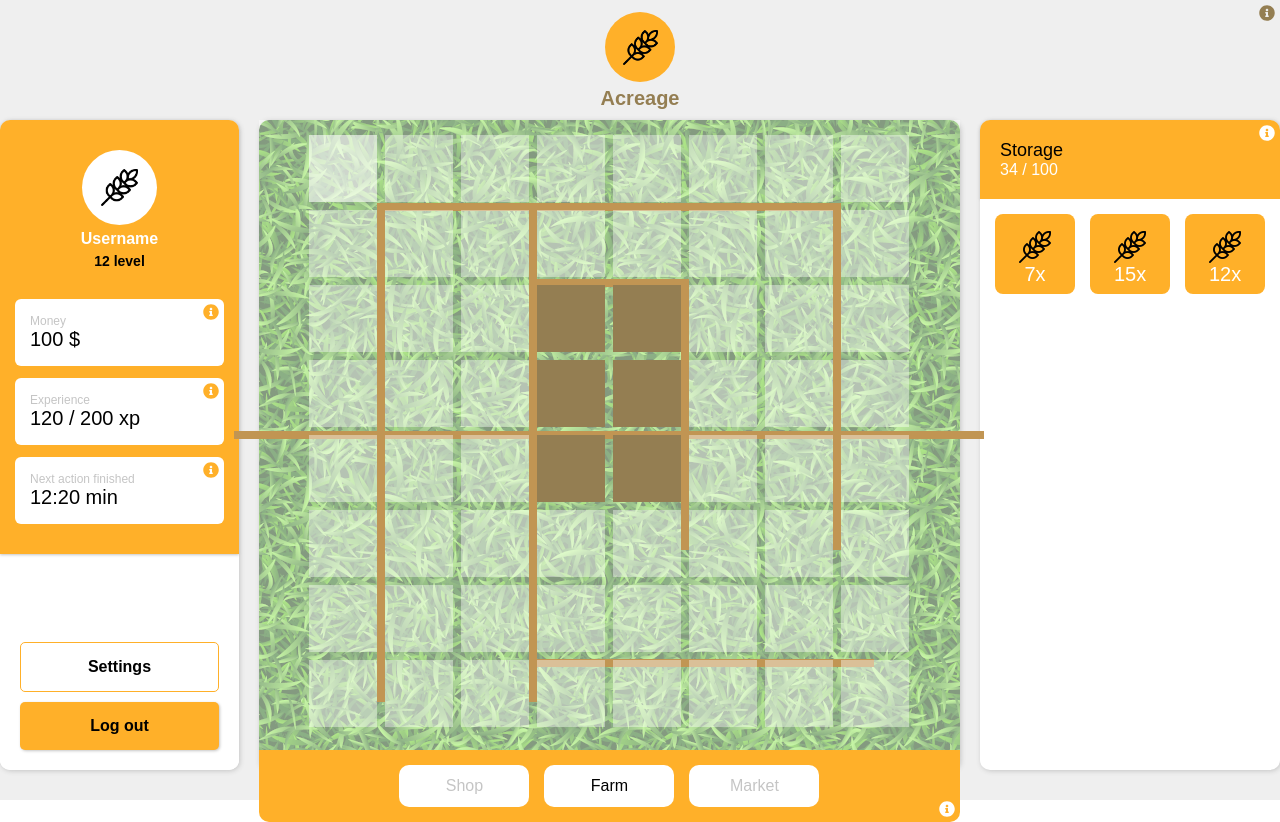
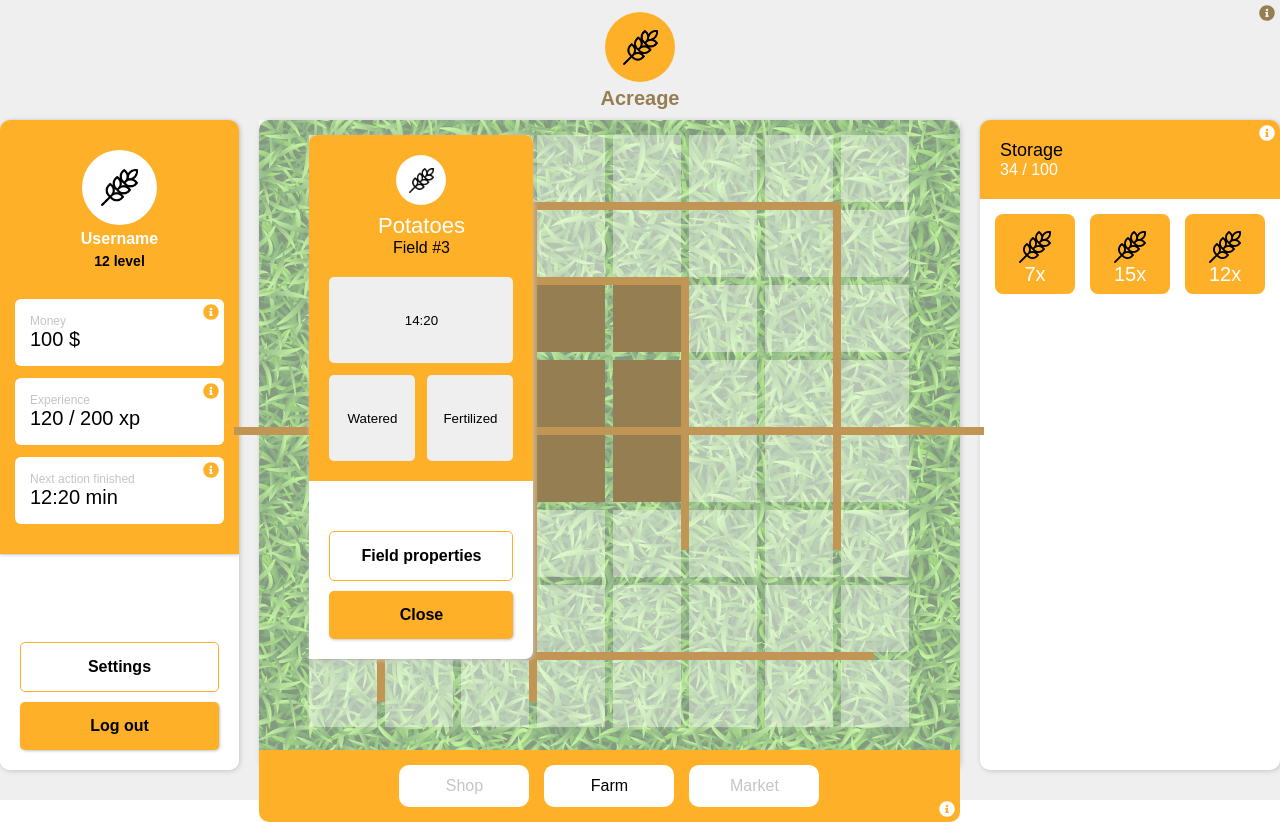
Before and after one commit to karoljurczynski/acreage, a React (Create React App) app: page / in a window 1280 px wide. Both pictures are taken after a click on the button 343 px from the left and 168 px from the top of the page. Built offline with nearby package versions, Linux system fonts and the light colour scheme.

Commit message:
Field menu wip

```diff
--- a/src/components/App/App.tsx
+++ b/src/components/App/App.tsx
@@ -34,8 +34,8 @@ const App = () => {
           </TopSection>
 
           <BottomSection color={ colorList.white } padding="20px 20px">
-            <LargeButton secondary>Settings</LargeButton>
-            <LargeButton primary>Log out</LargeButton>
+            <LargeButton onClick={ () => {} } secondary>Settings</LargeButton>
+            <LargeButton onClick={ () => {} } primary>Log out</LargeButton>
           </BottomSection>
         </MainBox>
 
--- a/src/components/Board/Board.tsx
+++ b/src/components/Board/Board.tsx
@@ -1,12 +1,14 @@
-import { Wrapper, Field, Road } from './BoardStyles';
+import { Wrapper, Road } from './BoardStyles';
+import Field from '../Field/Field';
 import { FieldsPattern } from '../../config/fields';
+import React from 'react';
 
 interface BoardProps {
   fields: FieldsPattern[];
 }
 
+const Board: React.FC<BoardProps> = ({ fields }) => {
 
-const Board: React.FC<BoardProps> = ({ fields }) => {
   return (
     <Wrapper>
       <Road></Road>
@@ -18,9 +20,14 @@ const Board: React.FC<BoardProps> = ({ fields }) => {
       <Road></Road>
       <Road></Road>
 
-      { fields.map(field => {
+      { fields.map((field: FieldsPattern) => {
         return (
-          <Field key={ field.fieldId } fieldCrop={ field.fieldCrop } fieldStatus={ field.fieldStatus } />
+          <Field
+            fieldId={ field.fieldId }
+            key={ field.fieldId }
+            fieldCrop={ field.fieldCrop }
+            fieldStatus={ field.fieldStatus }
+          />
         )
       })}
 
--- a/src/components/Board/BoardStyles.tsx
+++ b/src/components/Board/BoardStyles.tsx
@@ -1,14 +1,5 @@
 import styled from 'styled-components';
 import colorList from '../../config/colorList';
-
-interface FieldProps {
-  fieldCrop: string;
-  fieldStatus: string;
-}
-
-const disabledField: string = "rgba(255, 255, 255, 0.4)";
-const disabledFieldHover: string = "rgba(255, 255, 255, 0.6)";
-const emptyFieldHover: string = "rgba(148, 126, 82, 0.6)"
 
 export const Wrapper = styled.div`
   display: grid;
@@ -24,27 +15,6 @@ export const Wrapper = styled.div`
   background: transparent;
 `;
 
-export const Field = styled.button<FieldProps>`
-  width: 100%;
-  height: 100%;
-  background: ${ disabledField };
-  color: ${ colorList.black };
-  cursor: pointer;
-  z-index: 1;
-
-  :hover, :focus {
-    background: ${ disabledFieldHover };
-  }
-  ${({ fieldStatus }) => fieldStatus === "empty" && `
-    background: ${ colorList.darkBrown };
-
-    :hover, :focus {
-      background: ${ colorList.darkBrown };
-      border: 1px solid black;
-    }
-  `};
-`;
-
 export const Road = styled.span`
   position: absolute;
   height: 8px;
@@ -56,25 +26,25 @@ export const Road = styled.span`
   :nth-of-type(1) {
     width: 750px;
     left: 50%;
-    top: 50%;
+    top: 296px;
   }
 
   :nth-of-type(2) {
     width: 464px;
     left: 50%;
-    top: 72px;
+    top: 71px;
   }
 
   :nth-of-type(3) {
     width: 160px;
     left: calc(50%);
-    top: 148px;
+    top: 146px;
   }
 
   :nth-of-type(4) {
     width: 340px;
     left: calc(50% + 95px);
-    top: 528px;
+    top: 521px;
   }
 
   :nth-of-type(5) {
--- /dev/null
+++ b/src/components/Field/Field.tsx
@@ -0,0 +1,36 @@
+import { FieldSegment } from './FieldStyles';
+import { useState } from 'react';
+import FieldMenu from '../FieldMenu/FieldMenu';
+
+interface FieldProps {
+  fieldId: number,
+  fieldCrop: string,
+  fieldStatus: string
+}
+
+const Field: React.FC<FieldProps> = ({ fieldId, fieldCrop, fieldStatus }) => {
+
+  const [isFieldClicked, setIsFieldClicked] = useState(false);
+  const handleFieldOnClick = () => {
+    isFieldClicked ? setIsFieldClicked(false) : setIsFieldClicked(true);
+  }
+
+  return (
+    <>
+    { isFieldClicked &&
+      <FieldMenu
+        closeFieldMenu={ handleFieldOnClick }
+      />
+    }
+
+    <FieldSegment
+      fieldCrop={ fieldCrop }
+      fieldStatus={ fieldStatus }
+      onClick={ handleFieldOnClick }
+    />
+
+    </>
+  )
+}
+
+export default Field;
--- /dev/null
+++ b/src/components/Field/FieldStyles.tsx
@@ -0,0 +1,32 @@
+import styled from 'styled-components';
+import colorList from '../../config/colorList';
+
+interface FieldProps {
+  fieldCrop: string;
+  fieldStatus: string;
+}
+
+const disabledField: string = "rgba(255, 255, 255, 0.4)";
+const disabledFieldHover: string = "rgba(255, 255, 255, 0.6)";
+const emptyFieldHover: string = "rgba(148, 126, 82, 0.6)"
+
+export const FieldSegment = styled.button<FieldProps>`
+  width: 100%;
+  height: 100%;
+  background: ${ disabledField };
+  color: ${ colorList.black };
+  cursor: pointer;
+  z-index: 1;
+
+  :hover, :focus {
+    background: ${ disabledFieldHover };
+  }
+  ${({ fieldStatus }) => fieldStatus === "empty" && `
+    background: ${ colorList.darkBrown };
+
+    :hover, :focus {
+      background: ${ colorList.darkBrown };
+      border: 1px solid black;
+    }
+  `};
+`;
--- /dev/null
+++ b/src/components/FieldMenu/FieldMenu.tsx
@@ -0,0 +1,61 @@
+import {
+  Wrapper,
+  TopSection,
+  HeadingContainer,
+  CropImageContainer,
+  CropImage,
+  CropName,
+  FieldNumber,
+  Main,
+  HalfButton,
+  FullButton,
+  BottomSection
+} from './FieldMenuStyles';
+
+import { useEffect } from 'react';
+import ReactDOM from 'react-dom';
+import logo from '../../images/logo.png';
+import LargeButton from '../LargeButton/LargeButton';
+
+interface FieldMenuProps {
+  closeFieldMenu: () => void;
+}
+
+const FieldMenu: React.FC<FieldMenuProps> = ({ closeFieldMenu }) => {
+  const mainRoot = document.querySelector("#root") as HTMLElement;
+
+  useEffect(() => {
+    //mainRoot.style.pointerEvents = "none";
+
+    return () => { mainRoot.style.pointerEvents = "auto" }
+
+  });
+
+  return (
+    <Wrapper>
+
+      <TopSection>
+        <HeadingContainer>
+          <CropImageContainer>
+            <CropImage src={ logo } />
+          </CropImageContainer>
+          <CropName>Potatoes</CropName>
+          <FieldNumber>Field #3</FieldNumber>
+        </HeadingContainer>
+        <Main>
+          <FullButton buttonType="time">14:20</FullButton>
+          <HalfButton buttonType="water">Watered</HalfButton>
+          <HalfButton buttonType="fertilizer">Fertilized</HalfButton>
+        </Main>
+      </TopSection>
+
+      <BottomSection>
+        <LargeButton onClick={ closeFieldMenu } secondary>Field properties</LargeButton>
+        <LargeButton onClick={ closeFieldMenu } primary>Close</LargeButton>
+      </BottomSection>
+
+    </Wrapper>
+  )
+}
+
+export default FieldMenu;
--- /dev/null
+++ b/src/components/FieldMenu/FieldMenuStyles.tsx
@@ -0,0 +1,105 @@
+import styled from 'styled-components';
+import colorList from '../../config/colorList';
+
+interface ButtonsProps {
+  buttonType: "time" | "water" | "fertilizer";
+}
+
+export const Heading = styled.h1`
+  color: ${ colorList.black };
+`;
+
+export const Wrapper = styled.div`
+  position: absolute;
+  display: flex;
+  flex-direction: column;
+  align-items: center;
+  justify-content: space-between;
+  border-radius: 8px 8px 8px 0;
+  width: 224px;
+  background-color: ${colorList.white};
+  z-index: 2;
+  box-shadow: 1px 1px 5px #c5c5c5;
+`;
+
+export const TopSection = styled.section`
+  width: 100%;
+  display: flex;
+  flex-direction: column;
+  align-items: center;
+  justify-content: flex-start;
+  border-radius: 8px 8px 0 0;
+  background-color: ${ colorList.mainOrange };
+  padding: 20px;
+`;
+
+export const Main = styled.main`
+  display: flex;
+  width: 100%;
+  flex-direction: row;
+  align-items: flex-start;
+  justify-content: flex-start;
+  flex-wrap: wrap;
+  margin-top: 20px;
+`;
+
+export const BottomSection = styled.section`
+  padding: 40px 20px 20px;
+  width: 100%;
+  font-size: 14px;
+`;
+
+export const HeadingContainer = styled.section`
+  display: flex;
+  flex-direction: column;
+  align-items: center;
+  justify-content: flex-start;
+
+`;
+
+export const CropImageContainer = styled.picture`
+  display: flex;
+  flex-direction: row;
+  align-items: center;
+  justify-content: center;
+  width: 50px;
+  height: 50px;
+  background-color: ${ colorList.white };
+  border-radius: 50%;
+`;
+
+export const CropImage = styled.img`
+  display: block;
+  width: 50%;
+  height: 50%;
+`;
+
+export const CropName = styled.h3`
+  margin-top: 8px;
+  color: ${ colorList.white };
+  font-size: 22px;
+`;
+
+export const FieldNumber = styled.p`
+  color: ${ colorList.black };
+  font-size: 16px;
+`;
+
+export const HalfButton = styled.button<ButtonsProps>`
+  display: block;
+  width: 86px;
+  height: 86px;
+  border-radius: 5px;
+
+  :nth-of-type(2) {
+    margin-right: 12px;
+  }
+`;
+
+export const FullButton = styled.button<ButtonsProps>`
+  display: block;
+  width: 184px;
+  height: 86px;
+  border-radius: 5px;
+  margin-bottom: 12px;
+`;
--- a/src/components/LargeButton/LargeButton.tsx
+++ b/src/components/LargeButton/LargeButton.tsx
@@ -4,12 +4,13 @@ interface Props {
   primary?: boolean;
   secondary?: boolean;
   tertiary?: boolean;
+  onClick: () => void;
 }
 
 
-const LargeButton: React.FC<Props> = ({ primary, secondary, tertiary, children }) => {
+const LargeButton: React.FC<Props> = ({ primary, secondary, tertiary, onClick, children }) => {
   return (
-    <Button primary={ primary } secondary={ secondary } tertiary={ tertiary }>{ children }</Button>
+    <Button onClick={ onClick } primary={ primary } secondary={ secondary } tertiary={ tertiary }>{ children }</Button>
   )
 }
 
--- a/src/config/StylesConfig.tsx
+++ b/src/config/StylesConfig.tsx
@@ -18,6 +18,14 @@ const StylesConfig = createGlobalStyle`
     color: ${colorList.black};
     user-select: none;
   }
+
+  #portal {
+    position: absolute;
+    top: 50%;
+    left: 50%;
+    transform: translate(-50%, -50%);
+    z-index: 1;
+  }
 `;
 
 export default StylesConfig;
```
